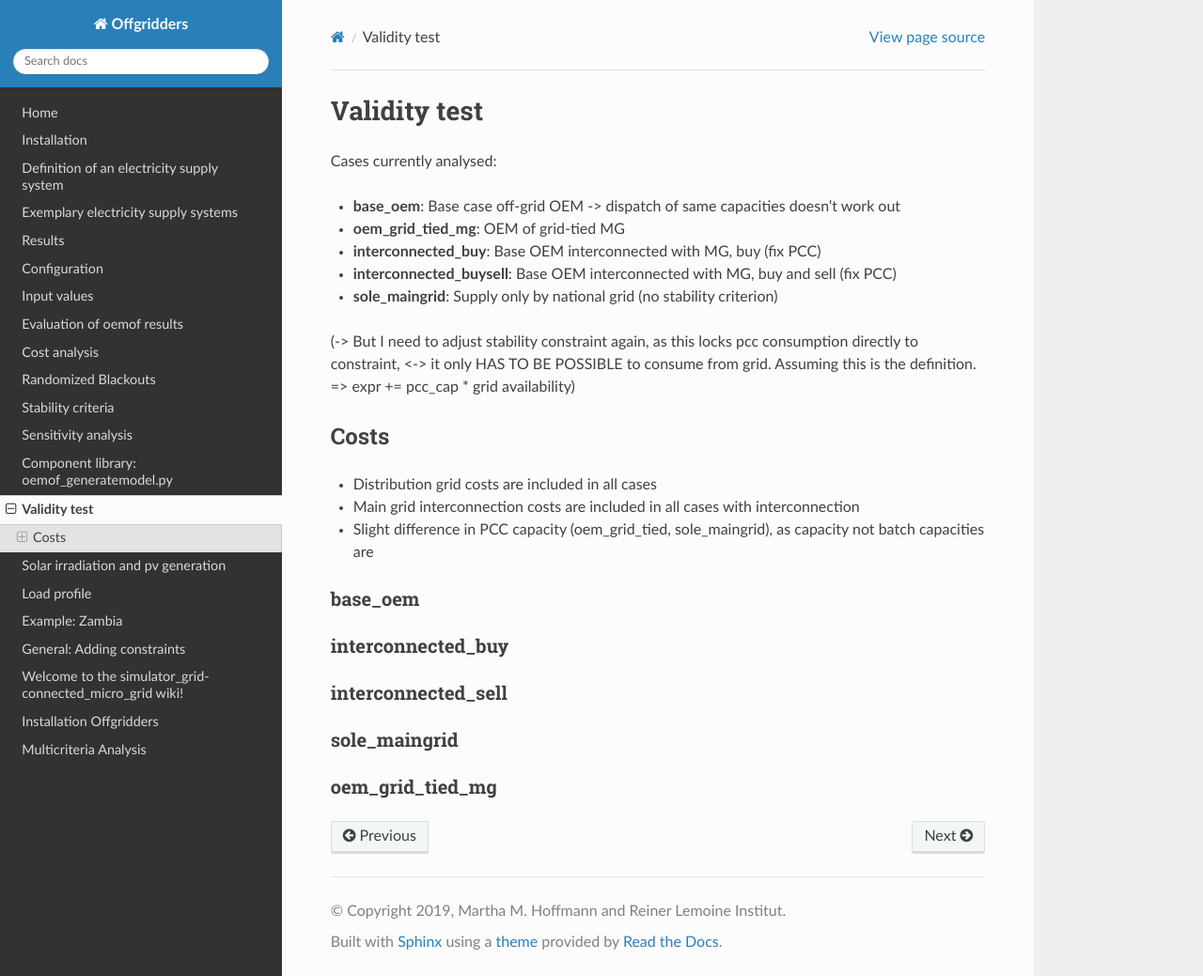
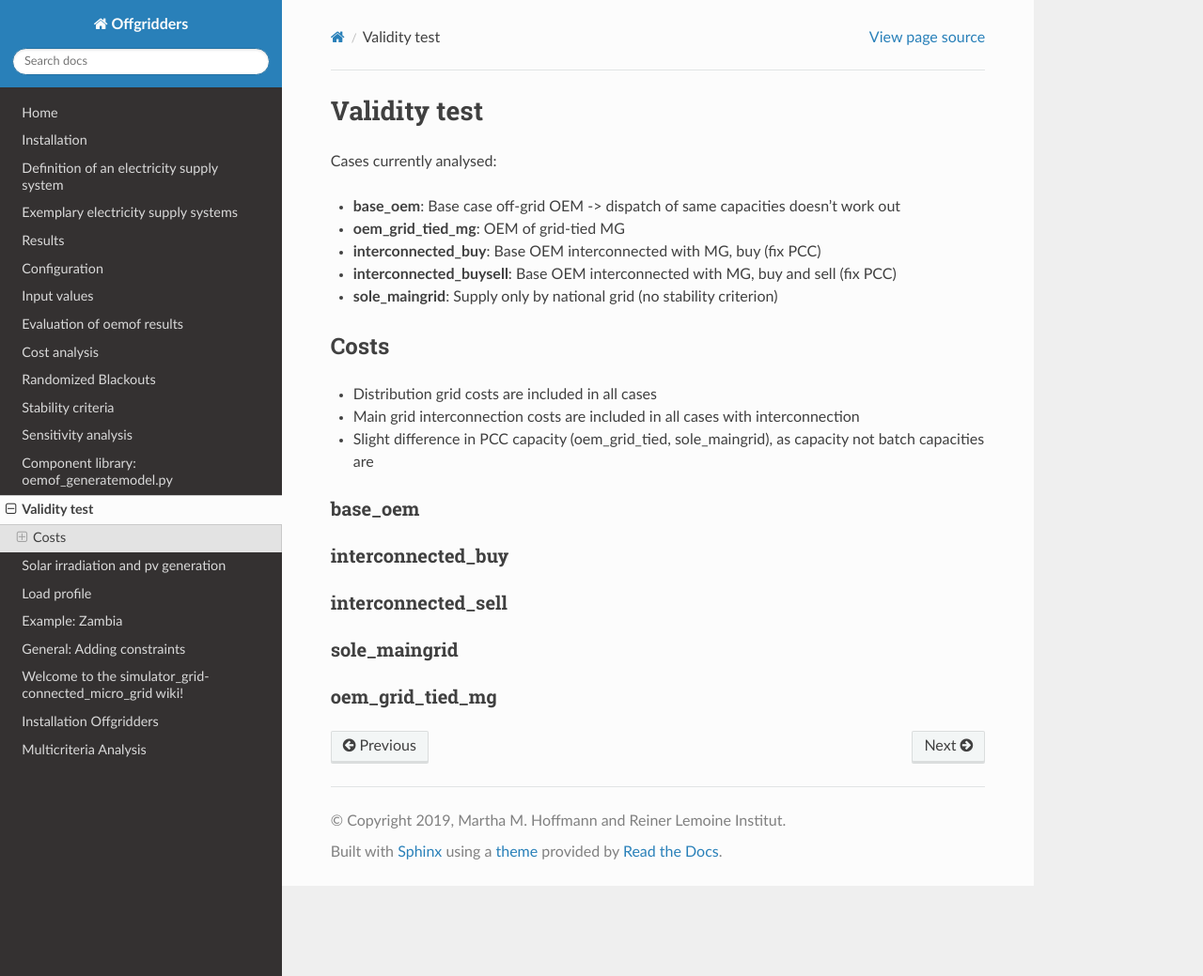
Before and after one commit to rl-institut/offgridders, a Sphinx documentation site: the page built from docs/Validity.rst, in a window 1280 px wide and 1039 px high. Shown: the whole window at 94% size. Built offline with Sphinx 7.4.7 and the Read the Docs theme 2.0.0, drawn with Linux system fonts in a browser that asks for light colours.

Commit message:
Erase random note

```diff
--- a/docs/Validity.rst
+++ b/docs/Validity.rst
@@ -10,8 +10,6 @@ Cases currently analysed:
 * **interconnected_buysell**:  Base OEM interconnected with MG, buy and sell (fix PCC)
 * **sole_maingrid**: Supply only by national grid (no stability criterion)
 
-(-> But I need to adjust stability constraint again, as this locks pcc consumption directly to constraint, <->  it only HAS TO BE POSSIBLE to consume from grid. Assuming this is the definition.
-=> expr += pcc_cap * grid availability)
 
 Costs
 --------------------------------
```
